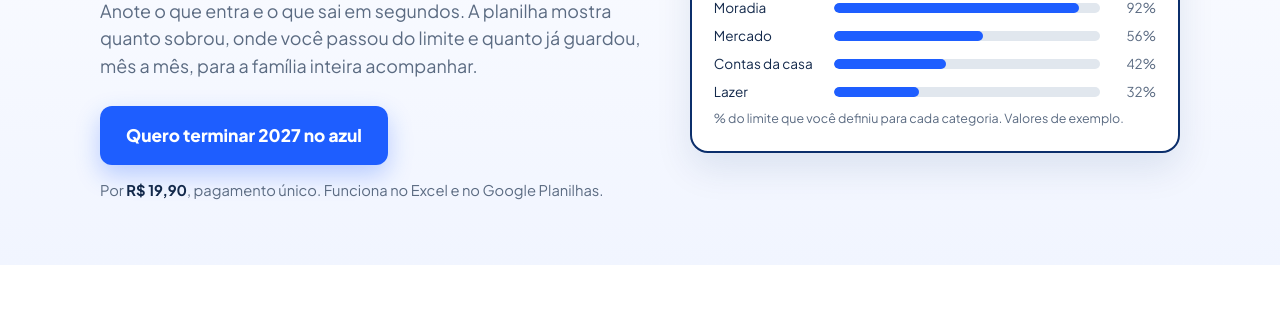
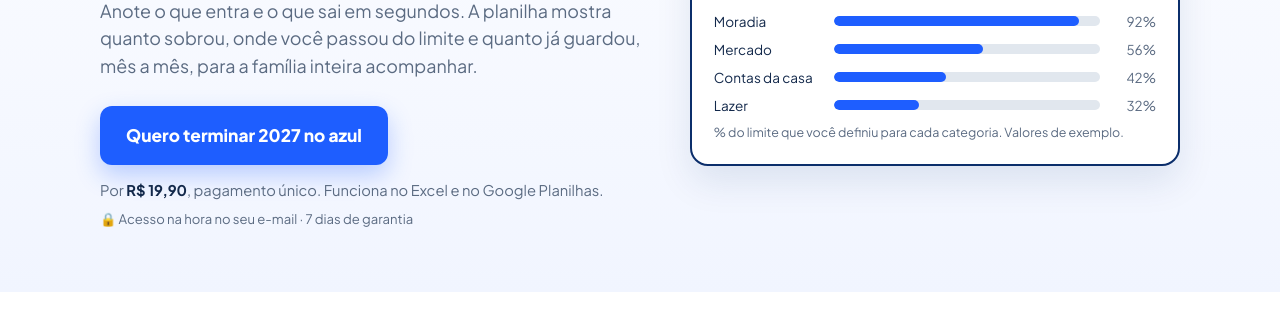
Before and after one commit to bcnovais18-lab/adrianonovais-site, a plain HTML site: page familia/index.html in a window 1280 px wide. Shown: the part 397-723 px from the top of the page. Drawn offline with Linux system fonts and the light colour scheme.

Commit message:
frase de seguranca no checkout

```diff
--- a/familia/index.html
+++ b/familia/index.html
@@ -110,6 +110,7 @@ footer .wrap{display:flex;flex-wrap:wrap;justify-content:space-between;gap:12px}
 .barra-cat span:last-child{text-align:right;font-variant-numeric:tabular-nums;color:var(--suave)}
 .semanas{display:grid;grid-template-columns:repeat(13,1fr);gap:5px;margin-top:6px}
 .semanas span{aspect-ratio:1;border-radius:4px;background:#e1e7ee}.semanas span.ok{background:#16a34a}
+.seguro{font-size:.82rem;color:var(--suave);margin-top:8px;line-height:1.45}
 </style>
 <!-- Meta Pixel Code -->
 <script>
@@ -130,6 +131,7 @@ fbq('track','PageView');
     <p class="sub">Anote o que entra e o que sai em segundos. A planilha mostra quanto sobrou, onde você passou do limite e quanto já guardou, mês a mês, para a família inteira acompanhar.</p>
     <a class="cta js-comprar" href="https://pay.kiwify.com.br/kgiUF1k">Quero terminar 2027 no azul</a>
     <p class="preco-linha">Por <b>R$ 19,90</b>, pagamento único. Funciona no Excel e no Google Planilhas.</p>
+    <p class="seguro">🔒 Acesso na hora no seu e-mail · 7 dias de garantia</p>
   </div>
   <div class="painel" aria-label="Exemplo do painel da planilha">
     <h3>PAINEL 2027 · JANEIRO (EXEMPLO)</h3>
@@ -207,6 +209,7 @@ fbq('track','PageView');
       <p class="de">no Pix ou no cartão</p>
       <a class="cta js-comprar" href="https://pay.kiwify.com.br/kgiUF1k">Comprar a planilha</a>
       <p class="garantia">7 dias de garantia: se não servir para você, devolvemos o valor.</p>
+      <p class="seguro">🔒 Pagamento processado pela Kiwify, com ambiente seguro. O CPF é pedido só para gerar o Pix e emitir a nota fiscal.</p>
     </div>
   </div>
 </div></section>
```
Also changed, not shown: planilha/index.html (+3 -0 lines), rotina-visual/index.html (+3 -0 lines), saindo-do-vermelho/index.html (+3 -0 lines).
